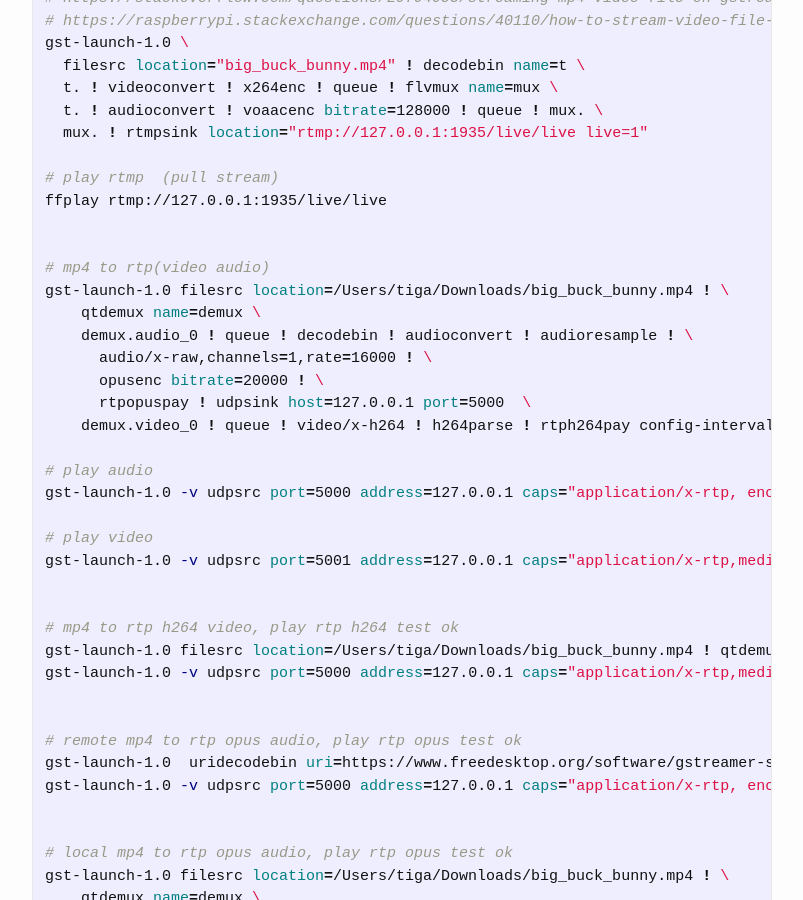
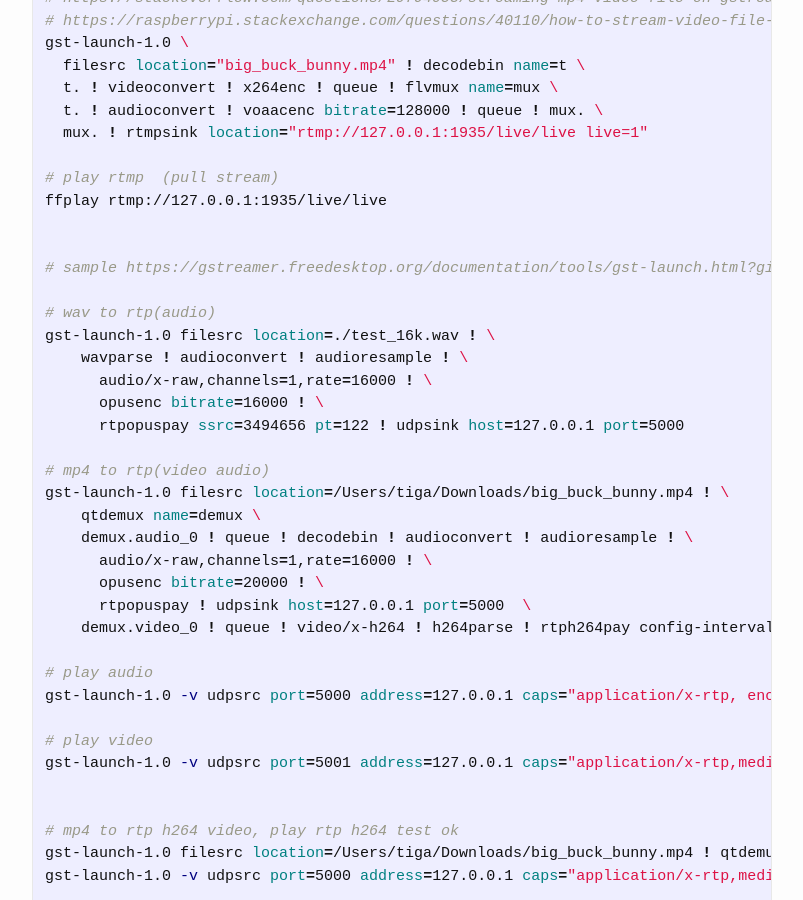
Before and after one commit to wangtiga/wangtiga.github.io, a Jekyll site: the page built from _previews/ffmpeg_tool.md, in a window 1280 px wide and 900 px high, scrolled down 8623 px. Shown: the whole window, without its empty margins (238-1041 px from the left). Built offline with Jekyll 4.4.1, drawn with Linux system fonts in a browser that asks for light colours.

Commit message:
updated from mac

```diff
--- a/_previews/ffmpeg_tool.md
+++ b/_previews/ffmpeg_tool.md
@@ -311,6 +311,15 @@ gst-launch-1.0 \
 ffplay rtmp://127.0.0.1:1935/live/live
 
 
+# sample https://gstreamer.freedesktop.org/documentation/tools/gst-launch.html?gi-language=c
+
+# wav to rtp(audio)
+gst-launch-1.0 filesrc location=./test_16k.wav ! \
+    wavparse ! audioconvert ! audioresample ! \
+      audio/x-raw,channels=1,rate=16000 ! \
+      opusenc bitrate=16000 ! \
+      rtpopuspay ssrc=3494656 pt=122 ! udpsink host=127.0.0.1 port=5000
+
 # mp4 to rtp(video audio)
 gst-launch-1.0 filesrc location=/Users/tiga/Downloads/big_buck_bunny.mp4 ! \
     qtdemux name=demux \
```
Also changed, not shown: _previews/high_performance_go_workshop.md (+15 -8 lines).
